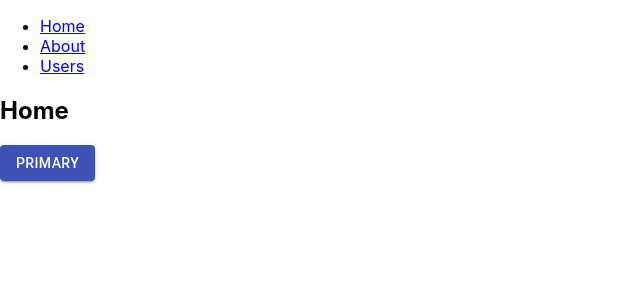
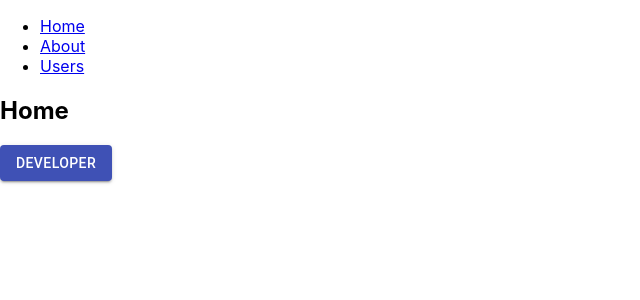
Before and after one commit to Nixlord/pravega-ai, a React (Create React App) app in the folder website/: page / in a window 1280 px wide. Shown: the top 300 px of the page, without its empty margins (0-640 px from the left). Built offline with nearby package versions, Linux system fonts and the light colour scheme; no server answers.

Commit message:
Basic yarn as a build tool and react to api calls, next step is dockerise the code to behave exactly as Heroku

```diff
--- a/website/src/ui/common/Routes.tsx
+++ b/website/src/ui/common/Routes.tsx
@@ -1,4 +1,4 @@
-import React from "react";
+import React, {useEffect, useState} from "react";
 import {
     Switch,
     Route
@@ -24,11 +24,19 @@ const Routes = () => (
 export default Routes;
 
 function Home() {
+    const [name, setName] = useState("Developer")
+    useEffect(() => {
+        fetch('/api/hello/Diksha')
+            .then(response => response.json())
+            .then(json => setName(json.developer))
+            .catch(error => console.error(error))
+    })
+
     return (
         <>
             <h2>Home</h2>
             <Button variant="contained" color="primary">
-                Primary
+                {name}
             </Button>
         </>
     );
```
Also changed, not shown: package.json (added, +13 -0 lines), 1 other file (tests, documents, lock files or other folders).
